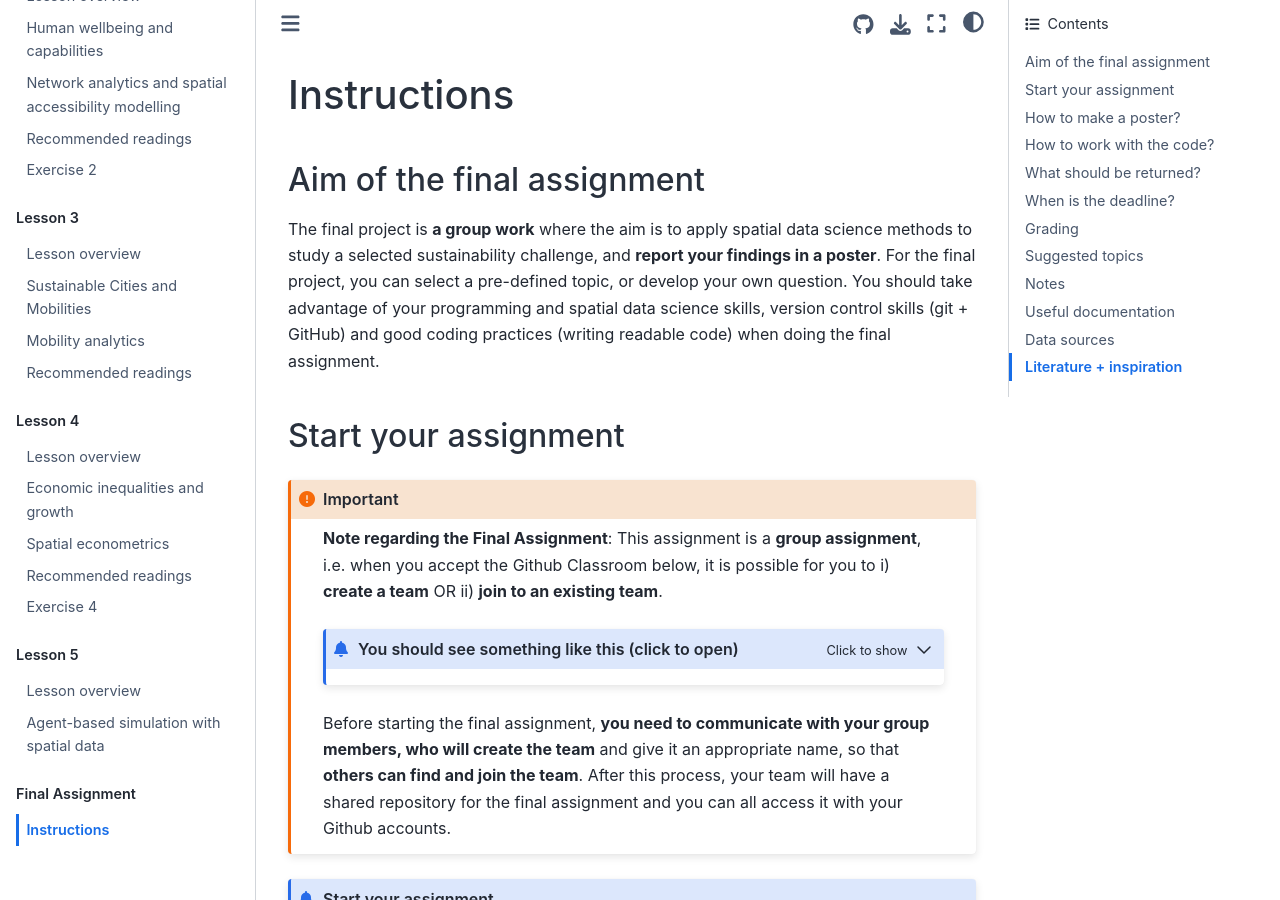
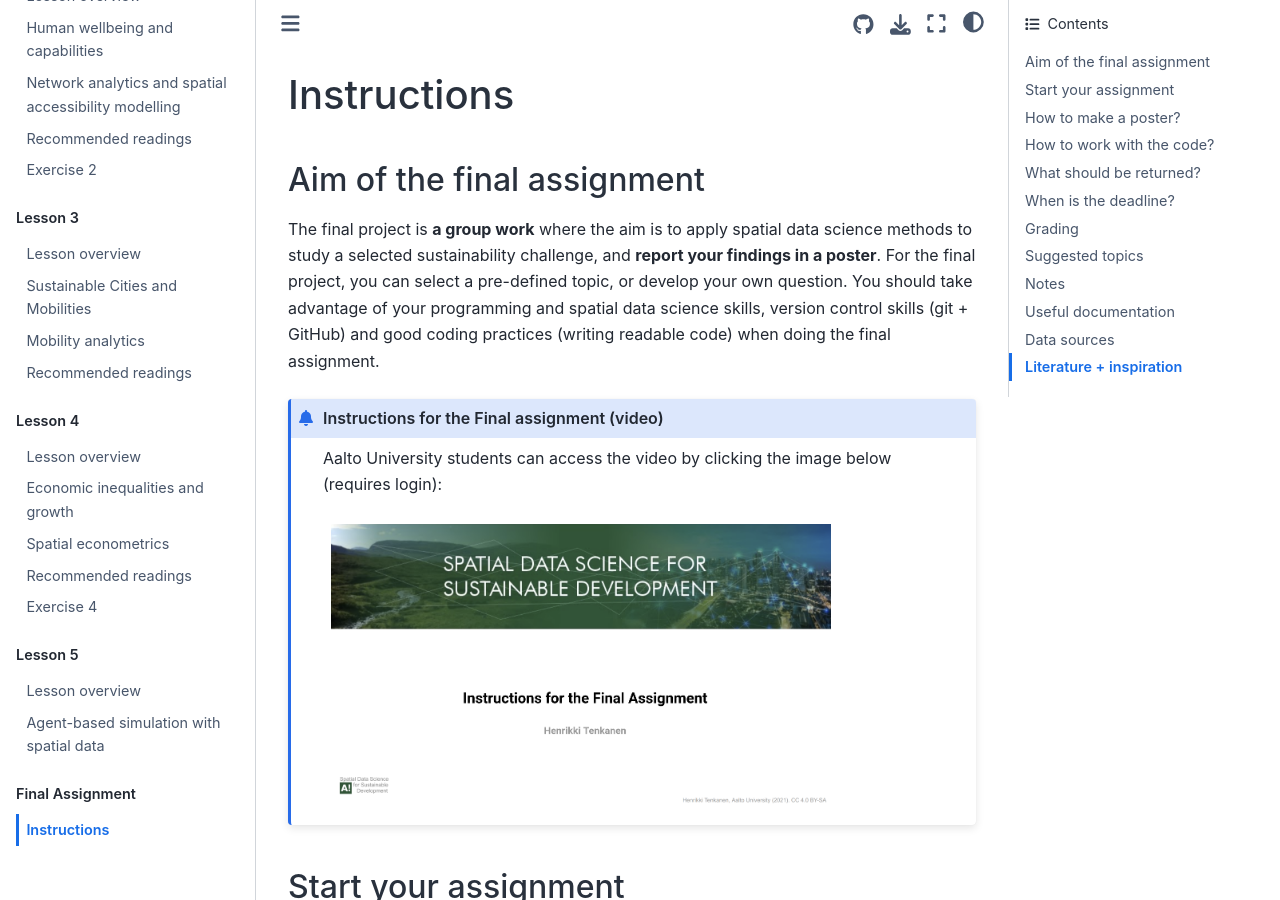
Before and after one commit to AaltoGIS/Sustainability-GIS, a Sphinx documentation site: the page built from source/lessons/final-assignment/final-assignment.rst, in a window 1280 px wide and 900 px high. Built offline with Sphinx 7.4.7 and the Sphinx Book theme 1.1.4, drawn with Linux system fonts in a browser that asks for light colours; pages that are not in the unit, such as notebooks, are missing from menus.

Commit message:
Update FA instructions video

```diff
--- a/source/lessons/final-assignment/final-assignment.rst
+++ b/source/lessons/final-assignment/final-assignment.rst
@@ -8,6 +8,15 @@ The final project is **a group work** where the aim is to apply spatial data sci
 sustainability challenge, and **report your findings in a poster**. For the final project, you can select a pre-defined topic, or develop your own question.
 You should take advantage of your programming and spatial data science skills, version control skills (git + GitHub)
 and good coding practices (writing readable code) when doing the final assignment.
+
+.. admonition:: Instructions for the Final assignment (video)
+
+    Aalto University students can access the video by clicking the image below (requires login):
+
+    .. figure:: img/SDS4SD-final-assignment.png
+        :target: https://aalto.cloud.panopto.eu/Panopto/Pages/Viewer.aspx?id=f455e46a-3d31-4b0e-9f0c-ae360121f0d0
+        :width: 500px
+        :align: left
 
 Start your assignment
 ---------------------
@@ -34,16 +43,6 @@ Start your assignment
     - **accepting the** `GitHub Classroom <https://classroom.github.com/a/o-Sg3tWr>`__ **for the final work**.
 
     After you have your personal exercise in GitHub, start doing the programming using CSC Notebook environment.
-
-.. .. admonition:: Instructions for the Final assignment (video)
-
-        Aalto University students can access the video by clicking the image below (requires login):
-
-        .. figure:: img/SDS4SD-final-assignment.png
-            :target: https://aalto.cloud.panopto.eu/Panopto/Pages/Viewer.aspx?id=3cac1e78-ca06-4462-8356-acd4007c466a
-            :width: 500px
-            :align: left
-
 
 How to make a poster?
 ---------------------
```
